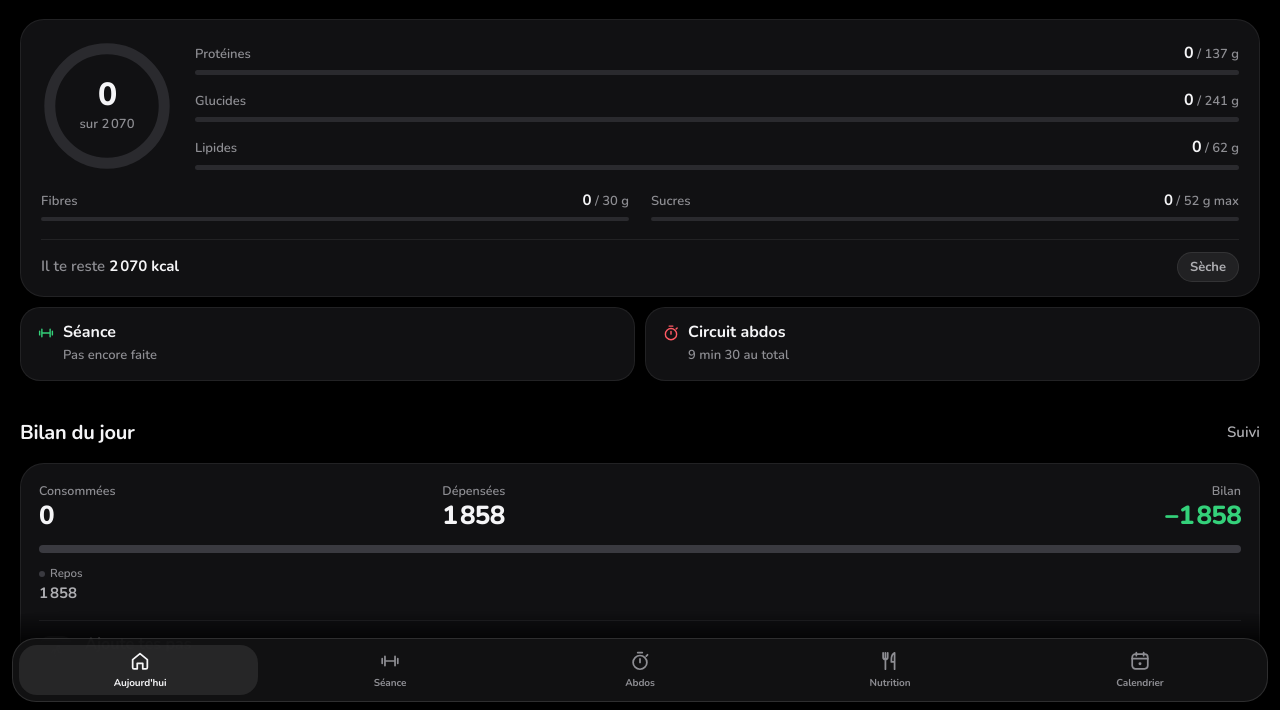
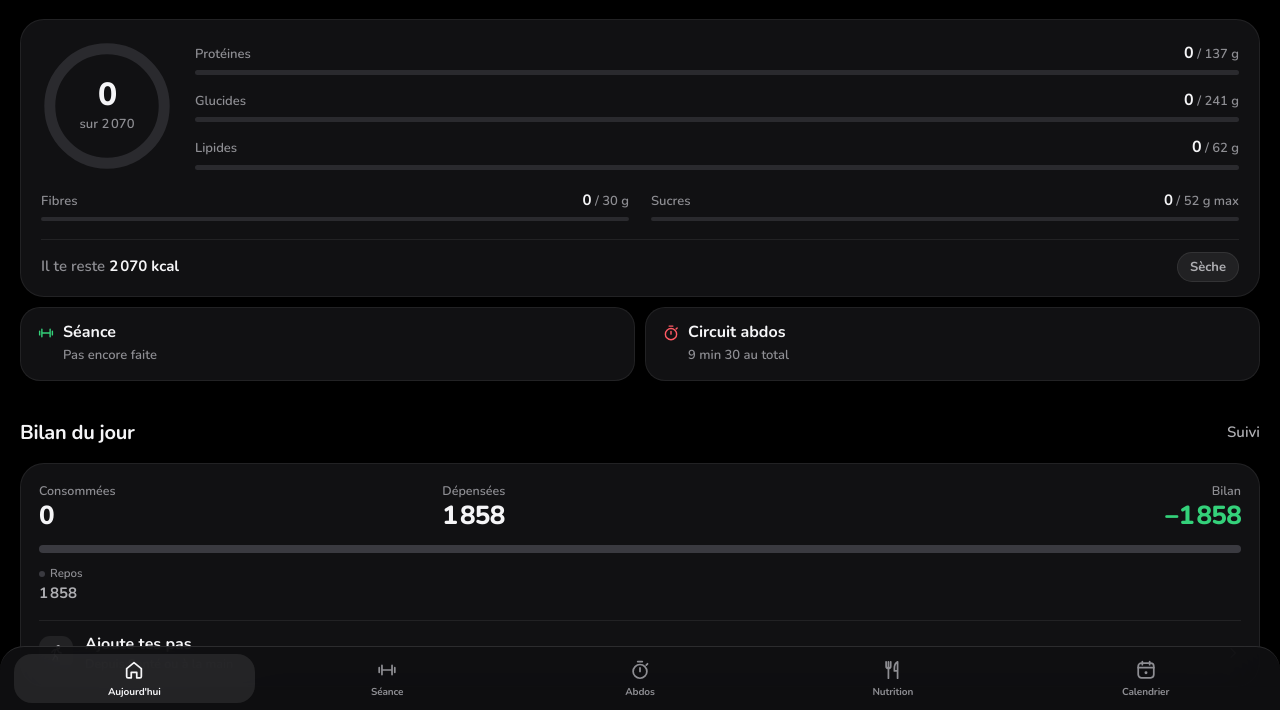
Before and after one commit to Walidcanesse/muscu_app, a plain HTML site: page index.html in a window 1280 px wide. Shown: the part 90-800 px from the top of the page. Drawn offline with Linux system fonts and the light colour scheme.

Commit message:
Barre d'onglets collée jusqu'en bas de l'écran
Co-Authored-By: Claude Opus 5.5 <noreply@anthropic.com>
Claude-Session: https://claude.ai/code/session_01NhtGRgjnG9bQnnipcKPsXN

```diff
--- a/css/app.css
+++ b/css/app.css
@@ -130,21 +130,19 @@ h2.section small { font-family: var(--text); font-size: 14px; font-weight: 500;
 /* ============ Barre d'onglets ============ */
 .tabbar {
   position: absolute; z-index: 10;
-  left: 12px; right: 12px;
-  bottom: calc(var(--safe-bottom) + 8px);
-  height: var(--tabbar-h);
+  left: 0; right: 0; bottom: 0;
+  height: calc(var(--tabbar-h) + var(--safe-bottom));
+  padding: 0 8px var(--safe-bottom);
   display: grid; grid-template-columns: repeat(5, 1fr);
-  padding: 0 2px;
-  border-radius: 24px;
-  background: rgba(20, 20, 22, 0.86);
+  border-radius: 24px 24px 0 0;
+  background: rgba(16, 16, 18, 0.92);
   -webkit-backdrop-filter: blur(24px) saturate(140%);
   backdrop-filter: blur(24px) saturate(140%);
-  border: 1px solid var(--line-2);
-  box-shadow: 0 12px 32px rgba(0, 0, 0, 0.6);
+  border-top: 1px solid var(--line-2);
 }
 /* L'indicateur glisse d'un onglet à l'autre (translateX posé par app.js) */
 .tab-ind {
-  position: absolute; top: 6px; bottom: 6px; left: 6px; width: calc(20% - 12px);
+  position: absolute; top: 7px; bottom: calc(var(--safe-bottom) + 7px); left: 14px; width: calc((100% - 16px) / 5 - 12px);
   border-radius: 18px;
   background: rgba(255, 255, 255, 0.09);
   transition: transform 0.45s var(--ease);
@@ -906,11 +904,6 @@ button.row:active { background: var(--iron-3); }
   .scan-win::after { animation: none; }
 }
 
-/* Le contenu ne doit pas apparaître sous la barre d'onglets flottante */
-#app::after {
-  content: ""; position: fixed; left: 0; right: 0; bottom: 0; z-index: 8; pointer-events: none;
-  height: calc(var(--safe-bottom) + 96px);
-  background: linear-gradient(180deg, rgba(0, 0, 0, 0) 0%, rgba(0, 0, 0, 0.85) 35%, #000 60%);
-}
+
 .quick .q-title, .quick .q-sub { white-space: nowrap; overflow: hidden; text-overflow: ellipsis; }
 .quick button { min-width: 0; }
--- a/js/settings.js
+++ b/js/settings.js
@@ -66,7 +66,7 @@ export function openSettings() {
         <button class="btn ghost" data-import>${icons.upload}Importer</button>
       </div>
       <input type="file" id="imp" accept="application/json,.json" hidden>
-      <p class="hint" style="text-align:center;margin-top:26px">Sport & Nutrition, version 1.9.2</p>`,
+      <p class="hint" style="text-align:center;margin-top:26px">Sport & Nutrition, version 1.9.3</p>`,
     onMount(s) {
       const $ = (q) => s.body.querySelector(q);
       const box = $('#ex-list');
--- a/sw.js
+++ b/sw.js
@@ -1,5 +1,5 @@
 // Sport & Nutrition — fonctionne hors ligne. Changer VERSION à chaque mise à jour.
-const VERSION = 'fonte-v1.9.2';
+const VERSION = 'fonte-v1.9.3';
 const SHELL = [
   './', 'index.html', 'manifest.webmanifest', 'css/app.css',
   'js/app.js', 'js/store.js', 'js/ui.js', 'js/charts.js', 'js/today.js', 'js/workout.js', 'js/abs.js', 'js/food.js', 'js/settings.js', 'js/technique.js', 'js/calendar.js', 'js/energy.js',
```
